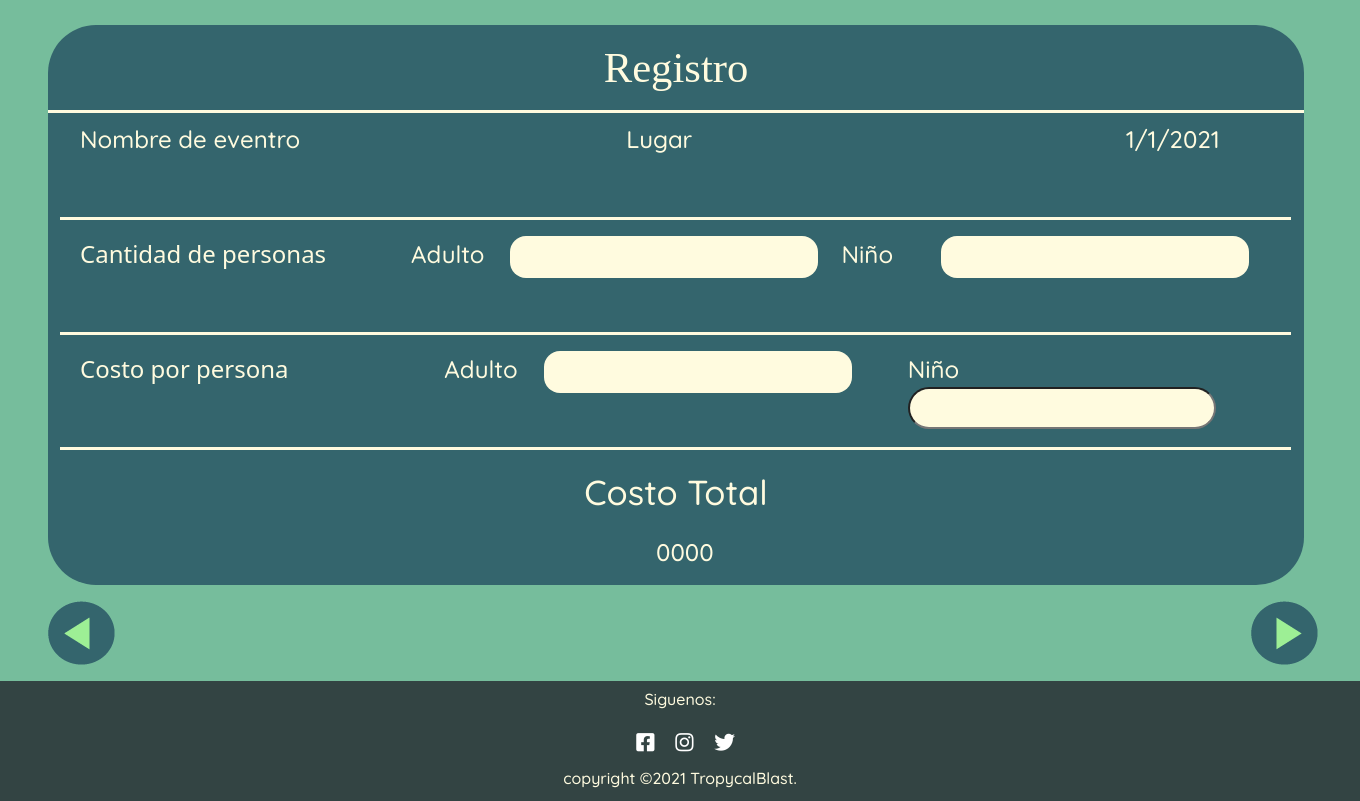
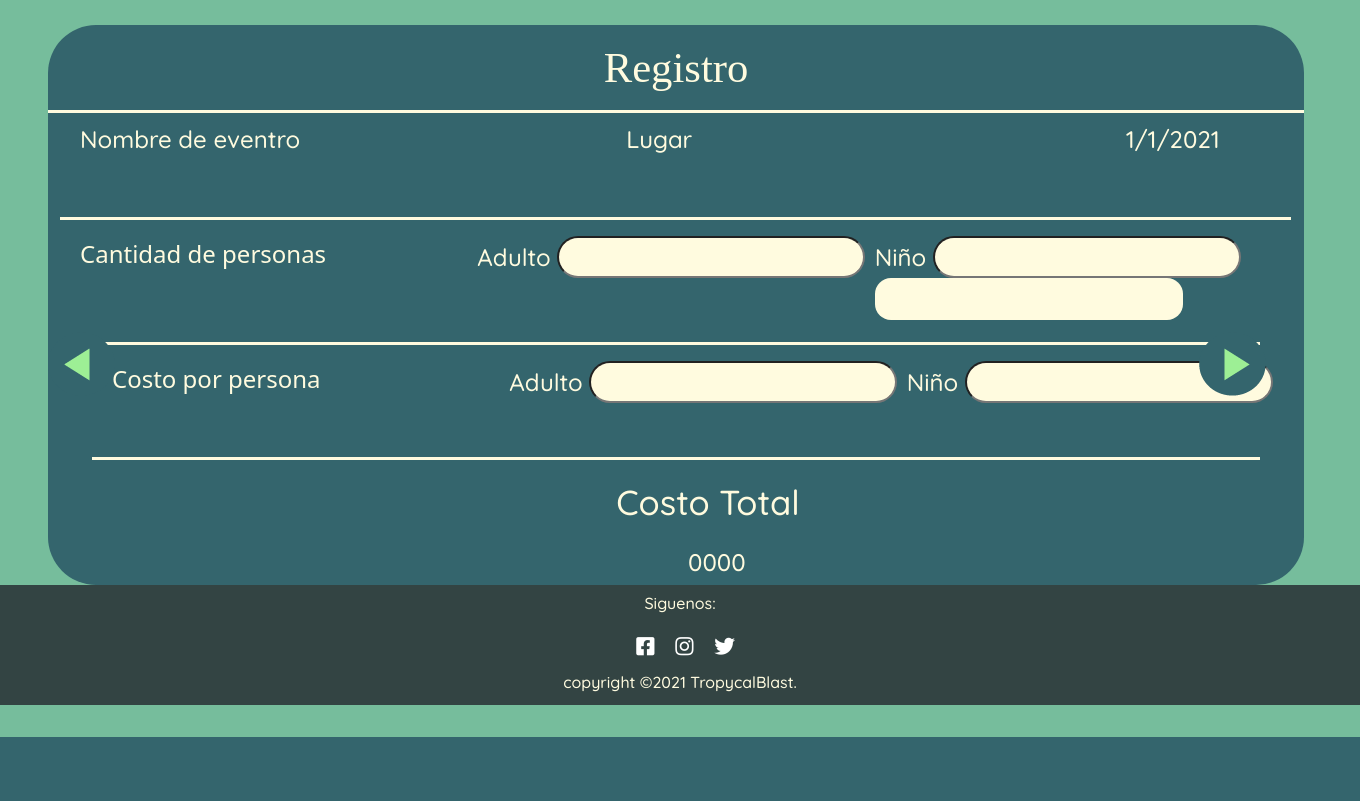
Before and after one commit to MaykelRobles/ProyectoInteractivasMaykel, a PHP site: page /html/registrarse.php in a window 1360 px wide. Shown: the part 63-864 px from the top of the page. After the commit the page ends 800 px from the top, so only its background shows below. Run offline with PHP 8.4, Linux system fonts and the light colour scheme; some libraries are stand-ins or nearby versions; some web fonts are replaced.

Commit message:
php
update

```diff
--- a/html/registrarse.php
+++ b/html/registrarse.php
@@ -84,18 +84,16 @@
                             <p class="subTitulleRegistro">Cantidad de personas</p>
                         </div>
 
-                        <div class="col-1">
-                            <p class="textRegistro">Adulto</p>
+                        <div class="col">
+                        <label type="submit" class="textRegistro">Adulto
+                            <input class="numPer numPerPad"></input>
+                            </label>
                         </div>
 
                         <div class="col">
-                            <label type="submit" class="numPer numPerPad" id="number" alt="Numero adult"></label>
-                        </div>
-
-                        <div class="col-1">
-                            <p class="textRegistro">Niño</p>
-                        </div>
-
+                            <label type="submit" class="textRegistro">Niño
+                            <input class="numPer numPerPad"></input>
+                            </label>
                         <div class="col">
                             <label type="submit" class="numPer numPerPad" id="number" alt="Numero niño"></label>
                         </div>
@@ -111,12 +109,10 @@
                             <p class="subTitulleRegistro">Costo por persona</p>
                         </div>
 
-                        <div class="col-1">
-                            <p class="textRegistro">Adulto</p>
-                        </div>
-
                         <div class="col">
-                            <label type="submit" class="numPer numPerPad" id="number" alt="Numero adult"></label>
+                        <label type="submit" class="textRegistro">Adulto
+                            <input class="numPer numPerPad"></input>
+                            </label>
                         </div>
 
                         <div class="col">
```
